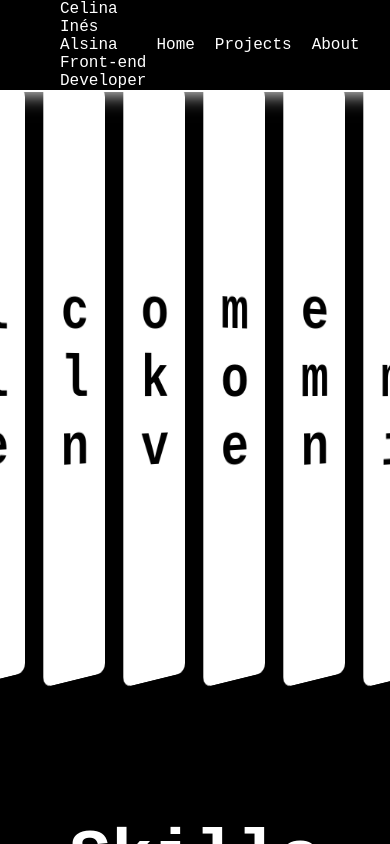
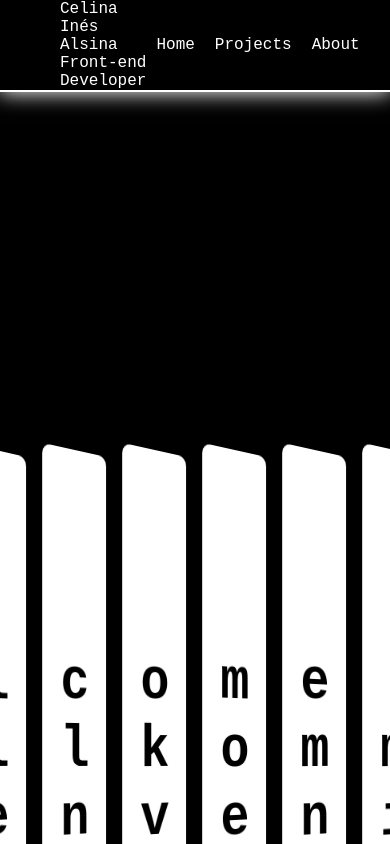
Before and after one commit to Celinesco/celinesco-page, a React (Create React App) app: page / in a window 390 px wide. Shown: the top 844 px of the page. Built offline with nearby package versions, Linux system fonts and the light colour scheme.

Commit message:
reorganizacion de clases en componente Main y h2s de Main section responsive

```diff
--- a/src/components/MainSection.js
+++ b/src/components/MainSection.js
@@ -16,24 +16,21 @@ const MainSection = () => {
     }, [])
 
     return (
-        <>
-            <section className="section__main">
-                <div className='container__main-section'>
-                    <div className='secret-container'>
-                        <p>This is me and one of the best cats in the world.</p>
-                        <div className='container_img-profile'>
-                            <img src={ArnoldyYo} alt="Celina Ines Alsina"></img>
-                        </div>
+
+        <div className="sections">
+            <section className='section__main'>
+                <div className='secret-container'>
+                    <p>This is me and one of the best cats in the world.</p>
+                    <div className='container_img-profile'>
+                        <img src={ArnoldyYo} alt="Celina Ines Alsina"></img>
                     </div>
-
-                    <AnimacionPortada />
-
                 </div>
+                <AnimacionPortada />
             </section>
-
             <TechnologiesContainer />
             <ProjectsContainer />
-        </>
+        </div>
+
     )
 }
 
--- a/src/components/MainSection.scss
+++ b/src/components/MainSection.scss
@@ -1,16 +1,21 @@
-.section__main {
+.sections{
     display: flex;
+    flex-direction: column;
     align-items: center;
     justify-content: center;
     min-height: 90vh;
-    h2 {
-        color:white;
-    }
+
 }
 
-.container__main-section {
+h2 {
+    color:white;
+    font-size: calc(3em + 1vw)
+}
+
+.section__main {
     display: flex;
     position: relative;
+    padding: 450px 0;
 }
 
 .secret-container {
--- a/src/styles/_variables.scss
+++ b/src/styles/_variables.scss
@@ -2,3 +2,6 @@ $main-color-dark-mode: white;
 $main-color-white-mode: black;
 $background-color-dark-mode: black;
 $background-color-white-mode: white;
+
+
+$font-size-h2: calc(1em + 1vw);
```
